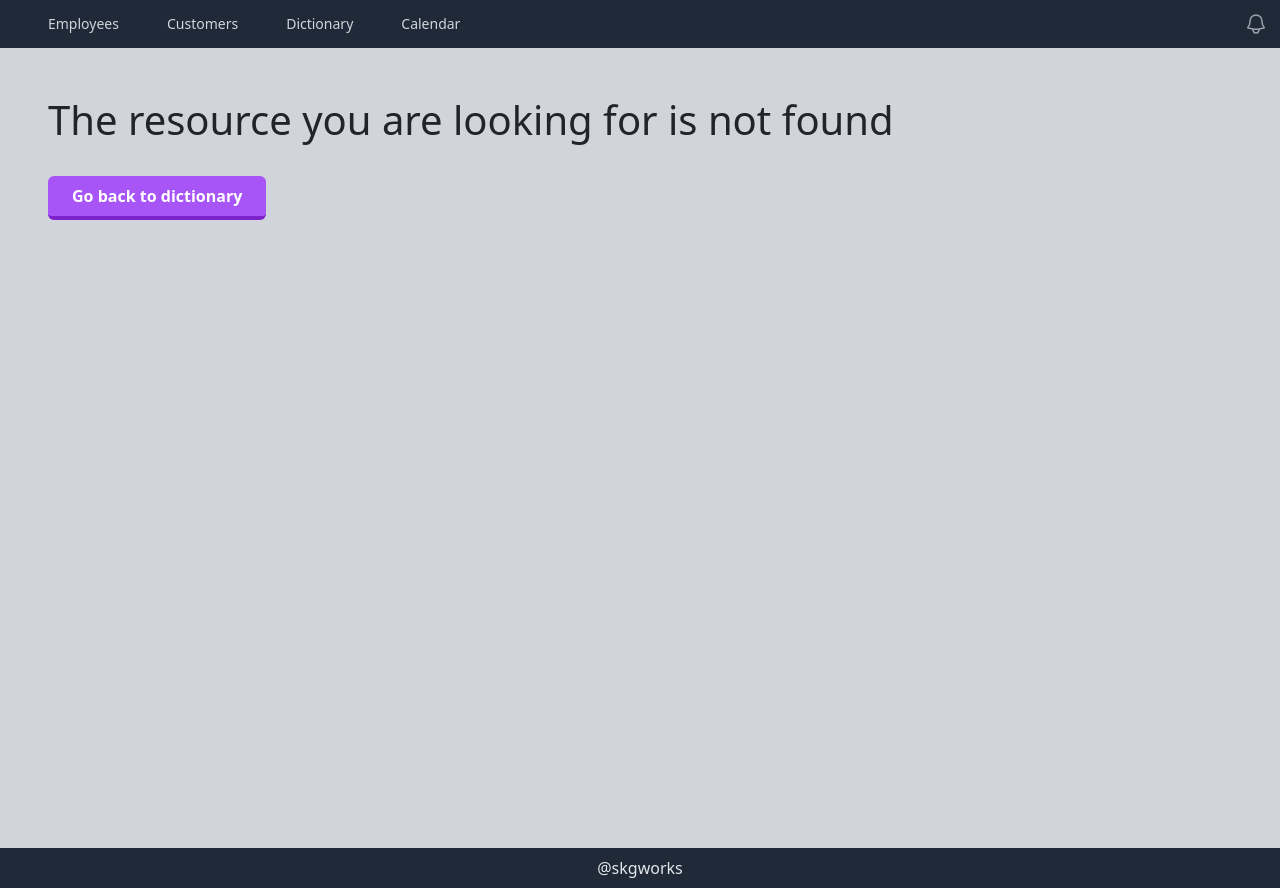
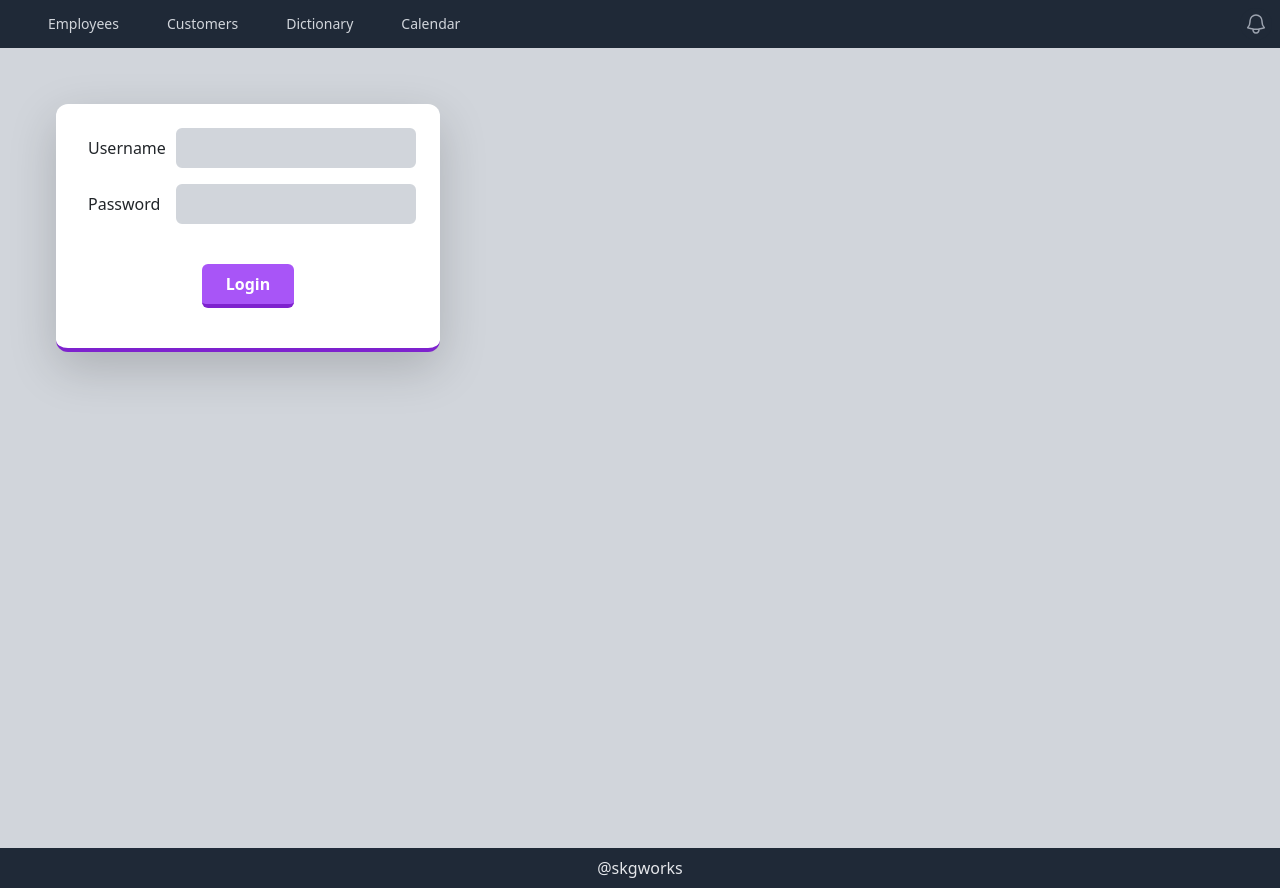
Before and after one commit to shikhars22/djangoReactStack, a React (Create React App) app in the folder hello/: page /login in a window 1280 px wide. Before the commit this address had no page. Built offline with nearby package versions, Linux system fonts and the light colour scheme.

Commit message:
Lesson 43 done

```diff
--- a/hello/src/App.js
+++ b/hello/src/App.js
@@ -2,30 +2,55 @@ import './index.css';
 // import {v4 as uuidv4} from 'uuid'
 import Header from './components/Header';
 import Employees from './pages/Employees';
-import {BrowserRouter, Routes, Route} from 'react-router-dom'
+import { BrowserRouter, Routes, Route } from 'react-router-dom';
 import Customers from './pages/Customers';
 import Dictionary from './pages/Dictionary';
 import Definition from './pages/Definition';
 import NotFound from './components/404';
 import Customer from './pages/Customer';
+import Login from './pages/Login';
 
 function App() {
-
 	return (
 		<BrowserRouter>
 			<Header>
 				<Routes>
-          <Route path='/employees' element={<Employees />} />
-          <Route path='/customers' element={<Customers />} />
-          <Route path='/customers/:id' element={<Customer />} />
-          <Route path='/404' element={<NotFound />} />
-          <Route path='/*' element={<NotFound />} />
-          <Route path='/dictionary/:search' element={<Definition />} />
-          <Route path='/dictionary' element={<Dictionary />} />
+					<Route
+						path='/employees'
+						element={<Employees />}
+					/>
+					<Route
+						path='/customers'
+						element={<Customers />}
+					/>
+					<Route
+						path='/customers/:id'
+						element={<Customer />}
+					/>
+					<Route
+						path='/404'
+						element={<NotFound />}
+					/>
+					<Route
+						path='/*'
+						element={<NotFound />}
+					/>
+					<Route
+						path='/dictionary/:search'
+						element={<Definition />}
+					/>
+					<Route
+						path='/dictionary'
+						element={<Dictionary />}
+					/>
+					<Route
+						path='/login'
+						element={<Login />}
+					/>
 				</Routes>
 			</Header>
 		</BrowserRouter>
-  )
+	);
 }
 
 export default App;
--- a/hello/src/pages/Customer.js
+++ b/hello/src/pages/Customer.js
@@ -39,6 +39,9 @@ export default function Customer() {
 				if (response.status === 404) {
 					// navigate('/404', { replace: true });
 					setNotFound(true);
+				}
+				if (response.status === 401) {
+					navigate('/login');
 				}
 				if (!response.ok) {
 					console.log('response', response);
--- a/hello/src/pages/Customers.js
+++ b/hello/src/pages/Customers.js
@@ -1,11 +1,12 @@
 import { useEffect, useState } from 'react';
-import { Link } from 'react-router-dom';
+import { Link, useNavigate } from 'react-router-dom';
 import AddCustomer from '../components/AddCustomer';
 import { apiCustomerUrl, baseUrl } from '../shared';
 
 export default function Customers() {
 	const [customers, setCustomers] = useState();
 	const [show, setShow] = useState(false);
+	const navigate = useNavigate('');
 
 	function toggleShow() {
 		setShow(!show);
@@ -20,6 +21,9 @@ export default function Customers() {
 			.then((response) => {
 				// console.log('response received');
 				// console.log(response.json())
+				if (response.status === 401) {
+					navigate('/login');
+				}
 				return response.json();
 			})
 			.then((data) => {
--- /dev/null
+++ b/hello/src/pages/Login.js
@@ -0,0 +1,94 @@
+import { useState } from 'react';
+import { apiCustomerUrl, apiLoginUrl, baseUrl } from '../shared';
+
+export default function Login() {
+	const [username, setUsername] = useState();
+	const [password, setPassword] = useState();
+
+	function login(e) {
+		e.preventDefault();
+		const url = baseUrl + apiLoginUrl;
+		fetch(url, {
+			method: 'POST',
+			headers: {
+				'Content-Type': 'application/json',
+			},
+			body: JSON.stringify({
+				username: username,
+				password: password,
+			}),
+		})
+			.then((response) => {
+				return response.json();
+			})
+			.then((data) => {
+				console.log(data);
+			})
+			.catch((e) => {
+				console.log(e.message);
+			});
+	}
+
+	return (
+		<div
+			className='m-2 p-8 max-w-sm min-w-sm
+					bg-white rounded-xl shadow-lg space-y-2
+					sm:py-4 sm:flex sm:items-center sm:space-y-0
+					sm:space-x-6 border-b-4 border-purple-700 hover:border-purple-500'>
+			<form
+				className='w-full max-w-sm'
+				id='login'
+				onSubmit={login}>
+				<div className='md:flex md:items-center'>
+					<div className='md:w-1/4'>
+						<label for='username'>Username</label>
+					</div>
+					<div className='md:w-3/4'>
+						<input
+							id='username'
+							type={'text'}
+							className='m-2 block shrink min-w-0 bg-gray-300
+                                appearance-none border-2 border-gray-300
+                                rounded w-full py-2 px-4 text-gray-700
+                                leading-tight focus:outline-none
+                                focus:bg-white focus:border-purple-500'
+							value={username}
+							onChange={(e) => {
+								setUsername(e.target.value);
+							}}
+						/>
+					</div>
+				</div>
+				<div className='md:flex md:items-center mb-2'>
+					<div className='md:w-1/4'>
+						<label for='password'>Password</label>
+					</div>
+					<div className='md:w-3/4'>
+						<input
+							id='password'
+							type={'password'}
+							className='m-2 block shrink min-w-0 bg-gray-300
+                                appearance-none border-2 border-gray-300
+                                rounded w-full py-2 px-4 text-gray-700
+                                leading-tight focus:outline-none
+                                focus:bg-white focus:border-purple-500'
+							value={password}
+							onChange={(e) => {
+								setPassword(e.target.value);
+							}}
+						/>
+					</div>
+				</div>
+				<div className='flex justify-center'>
+					<button
+						className='my-4 mx-2 bg-purple-500 hover:bg-purple-400
+						text-white font-bold py-2 px-4 border-b-4
+						border-purple-700 hover:border-purple-500 rounded'
+						form='login'>
+						Login
+					</button>
+				</div>
+			</form>
+		</div>
+	);
+}
--- a/hello/src/shared.js
+++ b/hello/src/shared.js
@@ -1,5 +1,7 @@
 export const baseUrl = 'http://localhost:8000/';
 
-export const apiCustomerUrl = 'api/customers/'
+export const apiCustomerUrl = 'api/customers/';
 
-export const homeCustomersUrl = '/customers/'
+export const homeCustomersUrl = '/customers/';
+
+export const apiLoginUrl = 'api/token/';
```
Lines whose indentation alone changed are shown as unchanged.
